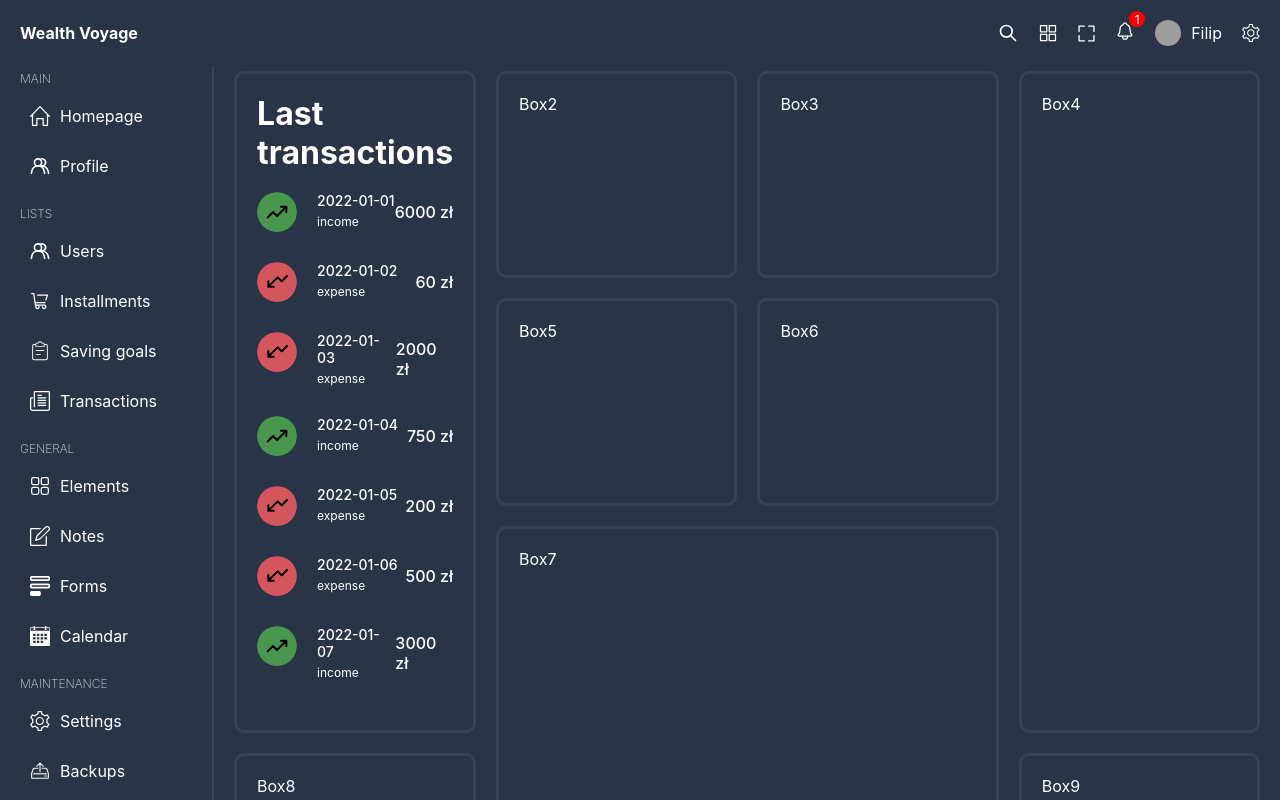
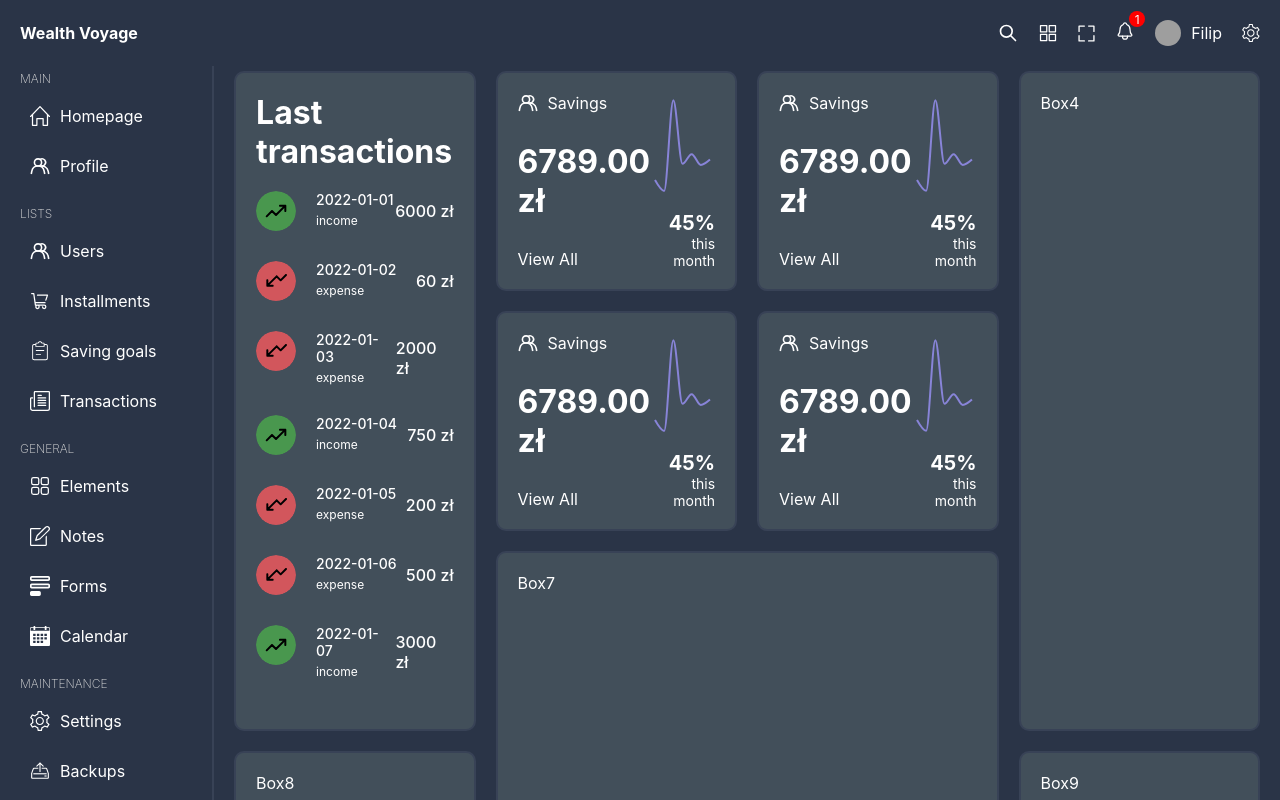
Before and after one commit to Filip-Politowski/WealthVoyage, a React (Create React App) app in the folder WealthVoyage-frontend-02/wealth-voyage/: page / in a window 1280 px wide. Shown: the top 800 px of the page. Built offline with nearby package versions, Linux system fonts and the light colour scheme; grey boxes are pictures that could not be loaded.

Commit message:
created sample of line charts, added library recharts, added style to charts

```diff
--- a/WealthVoyage-frontend-02/wealth-voyage/package.json
+++ b/WealthVoyage-frontend-02/wealth-voyage/package.json
@@ -14,6 +14,7 @@
     "react-dom": "^18.2.0",
     "react-router-dom": "^6.21.3",
     "react-scripts": "5.0.1",
+    "recharts": "^2.10.4",
     "typescript": "^4.9.5",
     "web-vitals": "^2.1.4"
   },
--- /dev/null
+++ b/WealthVoyage-frontend-02/wealth-voyage/src/components/chartBox/ChartBox.tsx
@@ -0,0 +1,89 @@
+import React from 'react'
+import "./chartBox.scss"
+import { Link } from 'react-router-dom';
+import { Line, LineChart, ResponsiveContainer, Tooltip } from 'recharts';
+
+const ChartBox = () => {
+    const data = [
+      {
+        name: "Page A",
+        uv: 4000,
+        pv: 2400,
+        amt: 2400,
+      },
+      {
+        name: "Page B",
+        uv: 3000,
+        pv: 1398,
+        amt: 2210,
+      },
+      {
+        name: "Page C",
+        uv: 2000,
+        pv: 9800,
+        amt: 2290,
+      },
+      {
+        name: "Page D",
+        uv: 2780,
+        pv: 3908,
+        amt: 2000,
+      },
+      {
+        name: "Page E",
+        uv: 1890,
+        pv: 4800,
+        amt: 2181,
+      },
+      {
+        name: "Page F",
+        uv: 2390,
+        pv: 3800,
+        amt: 2500,
+      },
+      {
+        name: "Page G",
+        uv: 3490,
+        pv: 4300,
+        amt: 2100,
+      },
+    ];
+  return (
+    <div className="chartBox">
+      <div className="boxInfo">
+        <div className="title">
+          <img src="/user.svg" alt="" />
+          <span>Savings</span>
+        </div>
+        <h1>6789.00 zł</h1>
+        <Link to="/">View All</Link>
+      </div>
+      <div className="chartInfo">
+        <div className="chart">
+          <ResponsiveContainer width="100%" height="100%">
+            <LineChart width={300} height={100} data={data}>
+              <Tooltip
+              contentStyle={{background:"transparent", border:"none", }}
+              labelStyle={{display:"none"}}
+              position={{x:10, y:80}}
+              />
+              <Line
+                type="monotone"
+                dataKey="pv"
+                stroke="#8884d8"
+                strokeWidth={2}
+                dot={false}
+              />
+            </LineChart>
+          </ResponsiveContainer>
+        </div>
+        <div className="texts">
+          <span className="percentage">45%</span>
+          <span className="duration">this month</span>
+        </div>
+      </div>
+    </div>
+  );
+}
+
+export default ChartBox
--- /dev/null
+++ b/WealthVoyage-frontend-02/wealth-voyage/src/components/chartBox/chartBox.scss
@@ -0,0 +1,41 @@
+.chartBox{
+    display: flex;
+    height: 100%;
+
+    .boxInfo{
+        flex: 1.5;
+        display: flex;
+        flex-direction: column;
+        justify-content: space-between;
+
+        .title{
+            display: flex;
+            align-items: center;
+            gap: 10px;
+        }
+    }
+
+    .chartInfo{
+        flex: 1;
+        display: flex;
+        flex-direction: column;
+        justify-content: space-between;
+
+        .chart{
+            height: 100%;
+            width: 100%;
+        }
+        .texts{
+            display: flex;
+            flex-direction: column;
+            text-align: right;
+        }
+        .percentage{
+            font-weight: bold;
+            font-size: 20px;
+        }
+        .duration{
+            font-size: 14px;
+        }
+    }
+}
--- a/WealthVoyage-frontend-02/wealth-voyage/src/pages/home/Home.tsx
+++ b/WealthVoyage-frontend-02/wealth-voyage/src/pages/home/Home.tsx
@@ -1,6 +1,7 @@
 import React from "react";
 import "./home.scss";
 import TopBox from "../../components/topBox/TopBox";
+import ChartBox from "../../components/chartBox/ChartBox";
 
 const Home = () => {
   return (
@@ -8,11 +9,11 @@
       <div className="box box1">
         <TopBox />
       </div>
-      <div className="box box2">Box2</div>
-      <div className="box box3">Box3</div>
+      <div className="box box2"><ChartBox /></div>
+      <div className="box box3"><ChartBox /></div>
       <div className="box box4">Box4</div>
-      <div className="box box5">Box5</div>
-      <div className="box box6">Box6</div>
+      <div className="box box5"><ChartBox /></div>
+      <div className="box box6"><ChartBox /></div>
       <div className="box box7">Box7</div>
       <div className="box box8">Box8</div>
       <div className="box box9">Box9</div>
--- a/WealthVoyage-frontend-02/wealth-voyage/src/pages/home/home.scss
+++ b/WealthVoyage-frontend-02/wealth-voyage/src/pages/home/home.scss
@@ -9,8 +9,8 @@
     .box{
         padding: 20px;
         border-radius: 10px;
-        border: 3px solid $soft-bg;
-
+        border: 2px solid $soft-bg;
+       background-color: rgb(66, 79, 90);
 
     }
     .box1{
```
Also changed, not shown: 1 other file (tests, documents, lock files or other folders).
